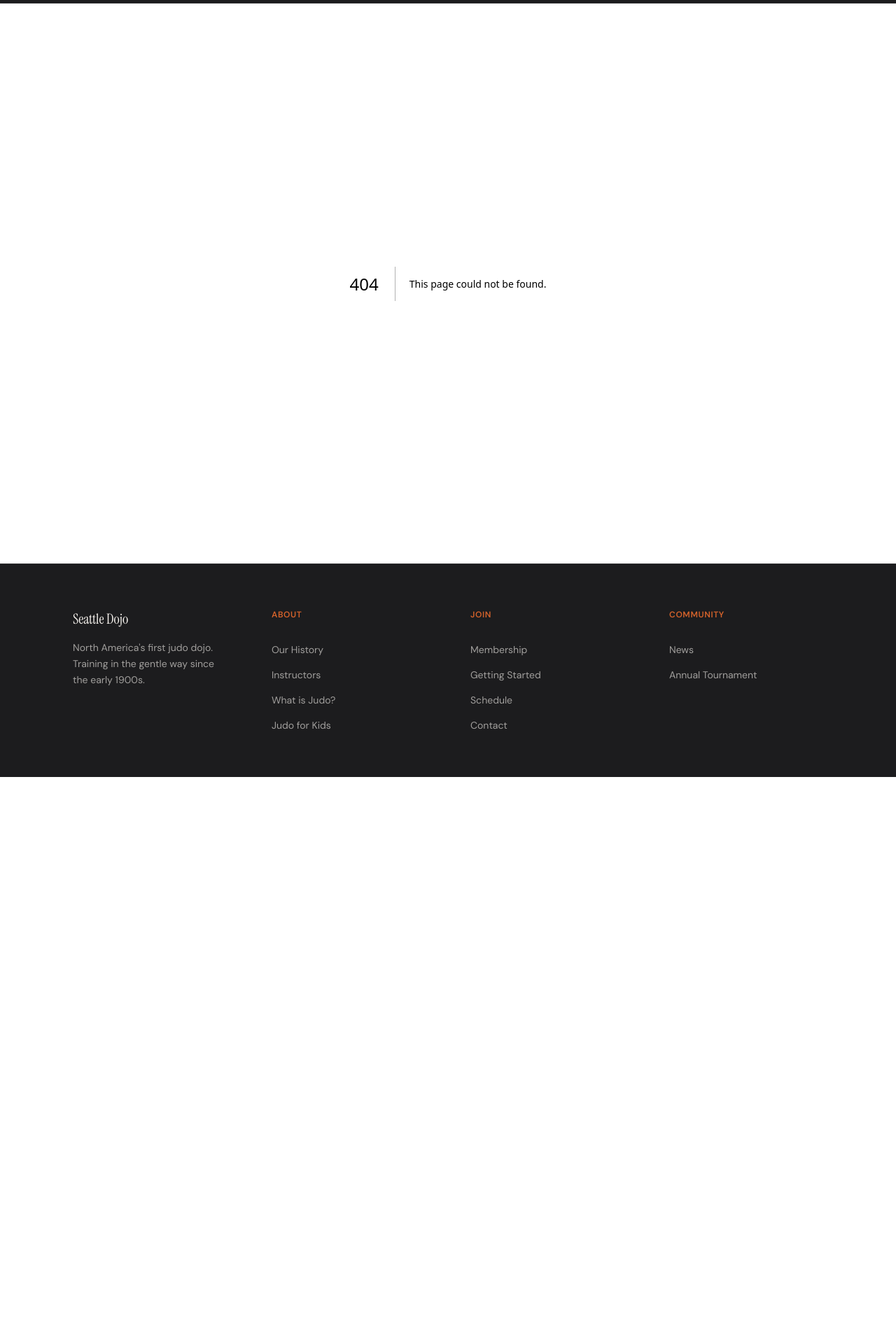
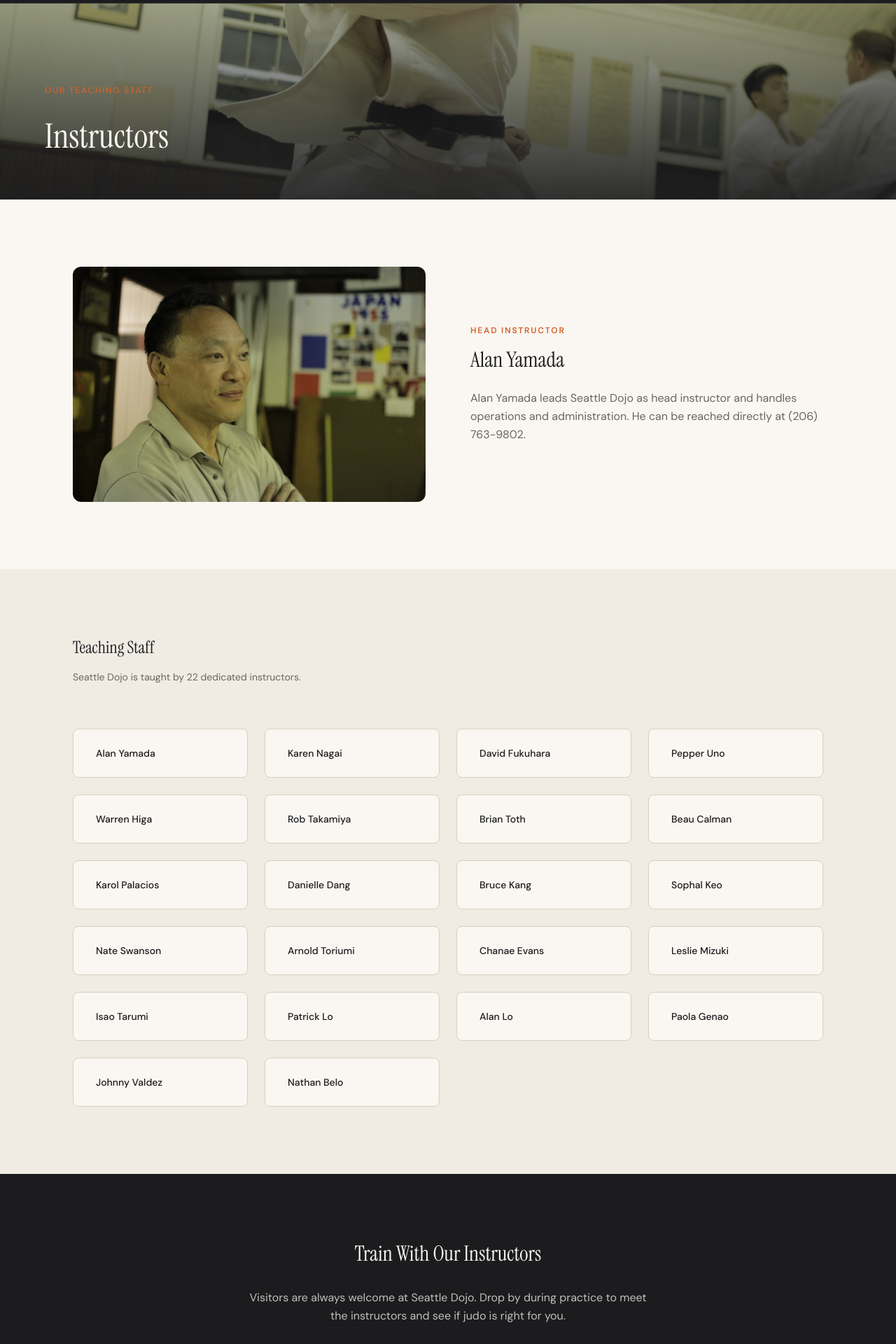
Before and after one commit to matthallett1/seattledojo-com, a Next.js app: page /instructors in a window 1280 px wide. Before the commit this address had no page. Shown: the part 60-1980 px from the top of the page at 70% size. Before the commit the page ends 1170 px from the top, so only its background shows below. Built offline with nearby package versions, Linux system fonts and the light colour scheme.

Commit message:
feat(02-03): add Instructors and Schedule pages
- Instructors page: hero, Alan Yamada featured section, 22-instructor grid, CTA
- Schedule page: 6-day timetable with per-day tables, Wed/Sat supplemental notes, visit CTA

```diff
--- /dev/null
+++ b/src/app/instructors/page.tsx
@@ -0,0 +1,115 @@
+import Image from 'next/image';
+import type { Metadata } from 'next';
+import { Section } from '@/components/ui/Section';
+import { IMAGES } from '../../../public/images/manifest';
+
+export const metadata: Metadata = {
+  title: 'Instructors',
+  description: 'Meet the 22 instructors at Seattle Dojo, teaching judo for all ages and experience levels in Seattle.',
+};
+
+const instructors = [
+  'Alan Yamada',
+  'Karen Nagai',
+  'David Fukuhara',
+  'Pepper Uno',
+  'Warren Higa',
+  'Rob Takamiya',
+  'Brian Toth',
+  'Beau Calman',
+  'Karol Palacios',
+  'Danielle Dang',
+  'Bruce Kang',
+  'Sophal Keo',
+  'Nate Swanson',
+  'Arnold Toriumi',
+  'Chanae Evans',
+  'Leslie Mizuki',
+  'Isao Tarumi',
+  'Patrick Lo',
+  'Alan Lo',
+  'Paola Genao',
+  'Johnny Valdez',
+  'Nathan Belo',
+];
+
+export default function InstructorsPage() {
+  return (
+    <>
+      {/* Section 1 — Page hero */}
+      <section className="relative bg-primary min-h-[280px] flex items-end p-10 md:p-16">
+        <Image
+          src={IMAGES.studentsAction1.src}
+          alt={IMAGES.studentsAction1.alt}
+          fill
+          className="object-cover"
+          priority
+        />
+        <div className="absolute inset-0 bg-gradient-to-b from-primary/30 to-primary/90" />
+        <div className="relative z-10 max-w-2xl">
+          <p className="text-xs font-medium tracking-[0.15em] uppercase text-accent mb-4">
+            Our Teaching Staff
+          </p>
+          <h1 className="font-display text-4xl md:text-5xl leading-[1.08] text-[#FAF6F1]">
+            Instructors
+          </h1>
+        </div>
+      </section>
+
+      {/* Section 2 — Featured instructor */}
+      <Section>
+        <div className="grid md:grid-cols-2 gap-10 md:gap-16 items-center">
+          <div className="relative aspect-[3/2] rounded-lg overflow-hidden">
+            <Image
+              src={IMAGES.alanYamada.src}
+              alt={IMAGES.alanYamada.alt}
+              fill
+              className="object-cover"
+            />
+          </div>
+          <div>
+            <p className="text-xs font-semibold tracking-[0.15em] uppercase text-accent mb-2">
+              Head Instructor
+            </p>
+            <h2 className="font-display text-3xl mb-3">Alan Yamada</h2>
+            <p className="text-muted leading-relaxed">
+              Alan Yamada leads Seattle Dojo as head instructor and handles operations and administration. He can be reached directly at (206) 763-9802.
+            </p>
+          </div>
+        </div>
+      </Section>
+
+      {/* Section 3 — Full instructor roster */}
+      <Section background="surface" fullBleed>
+        <h2 className="font-display text-2xl mb-2">Teaching Staff</h2>
+        <p className="text-muted text-sm mb-8">Seattle Dojo is taught by 22 dedicated instructors.</p>
+        <div className="grid grid-cols-2 md:grid-cols-3 lg:grid-cols-4 gap-3">
+          {instructors.map((name) => (
+            <div
+              key={name}
+              className="bg-background border border-border rounded-md px-4 py-3 text-sm font-medium"
+            >
+              {name}
+            </div>
+          ))}
+        </div>
+      </Section>
+
+      {/* Section 4 — Visit CTA */}
+      <Section background="primary" fullBleed>
+        <div className="text-center">
+          <h2 className="font-display text-3xl mb-4">Train With Our Instructors</h2>
+          <p className="text-[#FAF6F1]/75 max-w-xl mx-auto leading-relaxed mb-8">
+            Visitors are always welcome at Seattle Dojo. Drop by during practice to meet the instructors and see if judo is right for you.
+          </p>
+          <a
+            href="/schedule"
+            className="inline-block bg-accent text-[#FAF6F1] text-sm font-medium px-6 py-3 rounded hover:bg-accent-light transition-colors"
+          >
+            View Schedule
+          </a>
+        </div>
+      </Section>
+    </>
+  );
+}
--- /dev/null
+++ b/src/app/schedule/page.tsx
@@ -0,0 +1,142 @@
+import type { Metadata } from 'next';
+import { Section } from '@/components/ui/Section';
+
+export const metadata: Metadata = {
+  title: 'Schedule',
+  description: 'Seattle Dojo class schedule — judo classes Monday through Sunday for juniors (ages 5\u201316) and adults (16+).',
+};
+
+type ClassRow = {
+  className: string;
+  time: string;
+};
+
+type DaySchedule = {
+  day: string;
+  classes: ClassRow[];
+  note?: string;
+};
+
+const schedule: DaySchedule[] = [
+  {
+    day: 'Monday',
+    classes: [
+      { className: 'Juniors (ages 5\u201316)', time: '6:30 pm \u2013 8:00 pm' },
+      { className: 'Seniors, all levels (16+)', time: '8:00 pm \u2013 9:30 pm' },
+    ],
+  },
+  {
+    day: 'Tuesday',
+    classes: [
+      { className: 'Fundamentals (16+)', time: '8:00 pm \u2013 9:30 pm' },
+    ],
+  },
+  {
+    day: 'Wednesday',
+    classes: [
+      { className: 'Seniors, advanced (16+)', time: '8:00 pm \u2013 9:30 pm' },
+    ],
+    note: 'Supplemental training only. Please contact Sensei Brian Toth if interested.',
+  },
+  {
+    day: 'Thursday',
+    classes: [
+      { className: 'Juniors (ages 5\u201316)', time: '6:30 pm \u2013 8:00 pm' },
+      { className: 'Seniors, all levels (16+)', time: '8:00 pm \u2013 9:30 pm' },
+    ],
+  },
+  {
+    day: 'Saturday',
+    classes: [
+      { className: 'Seniors, advanced (16+)', time: '10:00 am \u2013 12:00 pm' },
+    ],
+    note: 'Supplemental training only. Please contact Sensei Brian Toth if interested.',
+  },
+  {
+    day: 'Sunday',
+    classes: [
+      { className: 'Kata, 4kyu and above (all ages)', time: '10:00 am \u2013 12:00 pm' },
+    ],
+  },
+];
+
+export default function SchedulePage() {
+  return (
+    <>
+      {/* Section 1 — Page header */}
+      <Section>
+        <p className="text-xs font-semibold tracking-[0.15em] uppercase text-accent mb-3">
+          Weekly Classes
+        </p>
+        <h1 className="font-display text-4xl mb-3">Class Schedule</h1>
+        <p className="text-lg text-muted max-w-2xl leading-relaxed">
+          Classes are held six days a week \u2014 Monday through Thursday, Saturday, and Sunday. All experience levels welcome.
+        </p>
+      </Section>
+
+      {/* Section 2 — Full schedule by day */}
+      <Section background="surface" fullBleed>
+        {schedule.map((day) => (
+          <div key={day.day} className="mb-8 last:mb-0">
+            <h2 className="font-display text-xl mb-3 text-foreground">{day.day}</h2>
+            <div className="overflow-x-auto">
+              <table className="w-full text-sm border border-border rounded-lg overflow-hidden">
+                <thead>
+                  <tr className="bg-background border-b border-border">
+                    <th className="text-left text-xs font-semibold tracking-wider uppercase text-muted py-3 px-4">
+                      Class
+                    </th>
+                    <th className="text-left text-xs font-semibold tracking-wider uppercase text-muted py-3 px-4">
+                      Time
+                    </th>
+                  </tr>
+                </thead>
+                <tbody>
+                  {day.classes.map((row, i) => (
+                    <tr key={i} className="border-b border-border last:border-0 hover:bg-background transition-colors">
+                      <td className="py-3 px-4">{row.className}</td>
+                      <td className="py-3 px-4 tabular-nums">{row.time}</td>
+                    </tr>
+                  ))}
+                </tbody>
+              </table>
+            </div>
+            {day.note && (
+              <p className="text-sm text-muted italic mt-2">{day.note}</p>
+            )}
+          </div>
+        ))}
+
+        <div className="bg-background border border-border rounded-lg p-6 mt-8">
+          <p className="text-muted leading-relaxed">
+            Seniors who have time are encouraged to attend the junior session to help with the kids. Juniors are also welcome to stay and work out during the senior session.
+          </p>
+        </div>
+      </Section>
+
+      {/* Section 3 — Visit CTA */}
+      <Section background="primary" fullBleed>
+        <div className="text-center">
+          <h2 className="font-display text-3xl mb-4">Come Visit</h2>
+          <p className="text-[#FAF6F1]/75 max-w-xl mx-auto leading-relaxed mb-8">
+            Visitors are welcome to observe any practice session. Arrive 15 minutes early to meet the instructors and ask questions.
+          </p>
+          <div className="flex flex-wrap justify-center gap-4">
+            <a
+              href="/getting-started"
+              className="inline-block bg-accent text-[#FAF6F1] text-sm font-medium px-6 py-3 rounded hover:bg-accent-light transition-colors"
+            >
+              Getting Started
+            </a>
+            <a
+              href="/contact"
+              className="inline-block border border-[#FAF6F1]/40 text-[#FAF6F1] text-sm font-medium px-6 py-3 rounded hover:border-[#FAF6F1]/70 transition-colors"
+            >
+              Contact Us
+            </a>
+          </div>
+        </div>
+      </Section>
+    </>
+  );
+}
```
